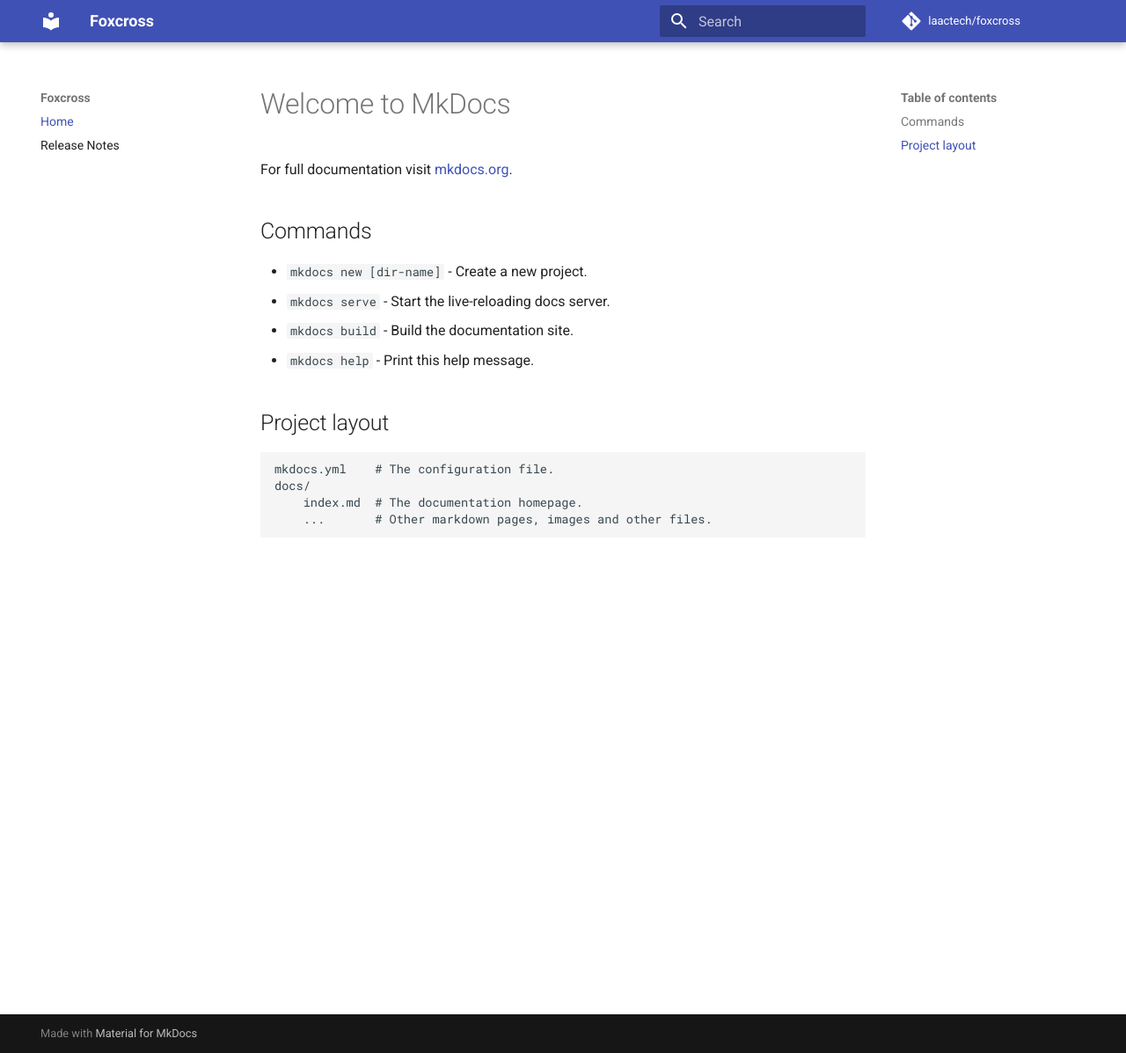
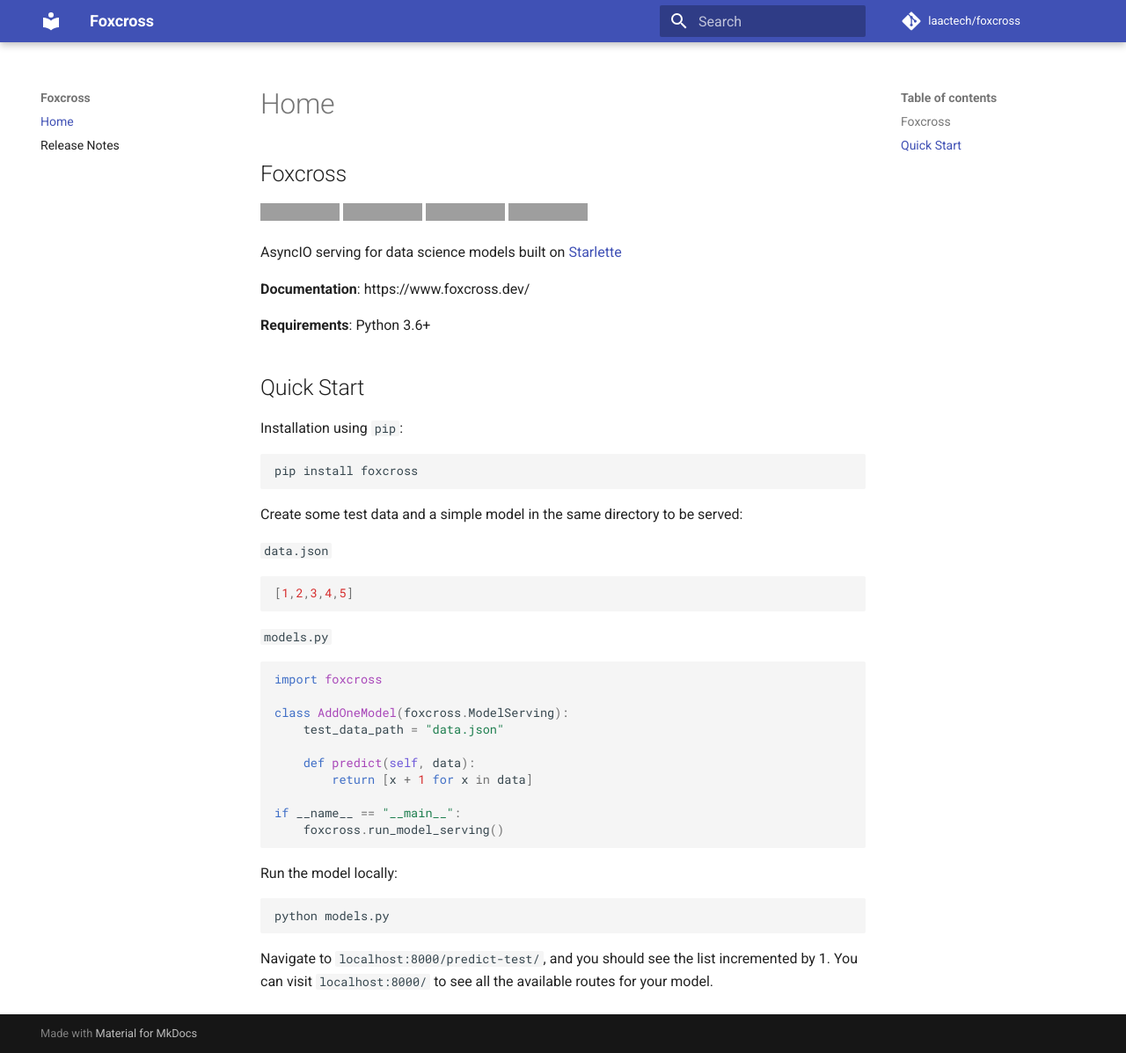
Before and after one commit to laactechnology/foxcross, an MkDocs documentation site: the page built from docs/index.md, in a window 1280 px wide and 1197 px high. Shown: the whole window at 88% size. Built offline with MkDocs 1.6.1 and Material for MkDocs 9.7.7, drawn with Linux system fonts in a browser that asks for light colours; comment, search, counter and statistics services are not loaded; grey boxes are pictures that could not be loaded.

Commit message:
updating docs

````diff
--- a/docs/index.md
+++ b/docs/index.md
@@ -1,17 +1,46 @@
-# Welcome to MkDocs
+## Foxcross
+[![Code style: black](https://img.shields.io/badge/code%20style-black-000000.svg)](https://github.com/python/black)
+[![License](https://img.shields.io/badge/License-BSD%203--Clause-blue.svg)](https://github.com/laactech/foxcross/blob/master/LICENSE.md)
+[![Build Status](https://travis-ci.org/laactech/foxcross.svg?branch=master)](https://travis-ci.org/laactech/foxcross)
+[![Build status](https://ci.appveyor.com/api/projects/status/ufbm8hrkp4whol5a?svg=true)](https://ci.appveyor.com/project/laactech/foxcross)
 
-For full documentation visit [mkdocs.org](https://mkdocs.org).
+AsyncIO serving for data science models built on [Starlette](https://www.starlette.io/)
 
-## Commands
+**Documentation**: https://www.foxcross.dev/
 
-* `mkdocs new [dir-name]` - Create a new project.
-* `mkdocs serve` - Start the live-reloading docs server.
-* `mkdocs build` - Build the documentation site.
-* `mkdocs help` - Print this help message.
+**Requirements**: Python 3.6+
 
-## Project layout
+## Quick Start
+Installation using `pip`:
+```bash
+pip install foxcross
+```
 
-    mkdocs.yml    # The configuration file.
-    docs/
-        index.md  # The documentation homepage.
-        ...       # Other markdown pages, images and other files.
+Create some test data and a simple model in the same directory to be served:
+
+`data.json`
+```json
+[1,2,3,4,5]
+```
+
+`models.py`
+```python
+import foxcross
+
+class AddOneModel(foxcross.ModelServing):
+    test_data_path = "data.json"
+
+    def predict(self, data):
+        return [x + 1 for x in data]
+
+if __name__ == "__main__":
+    foxcross.run_model_serving()
+```
+
+Run the model locally:
+```bash
+python models.py
+```
+
+Navigate to `localhost:8000/predict-test/`, and you should see the list incremented by 1.
+You can visit `localhost:8000/` to see all the available routes for your model.
````
Also changed, not shown: README.md (+1 -1 lines).
